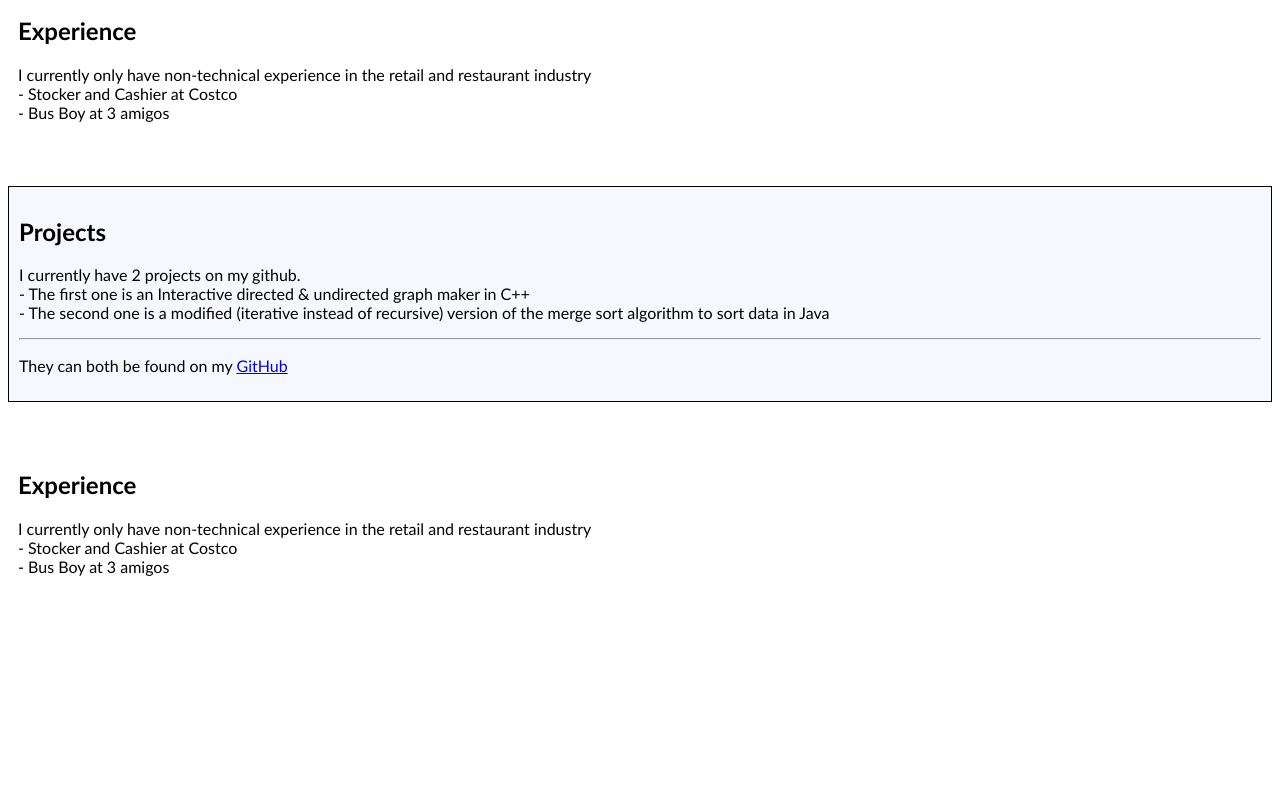
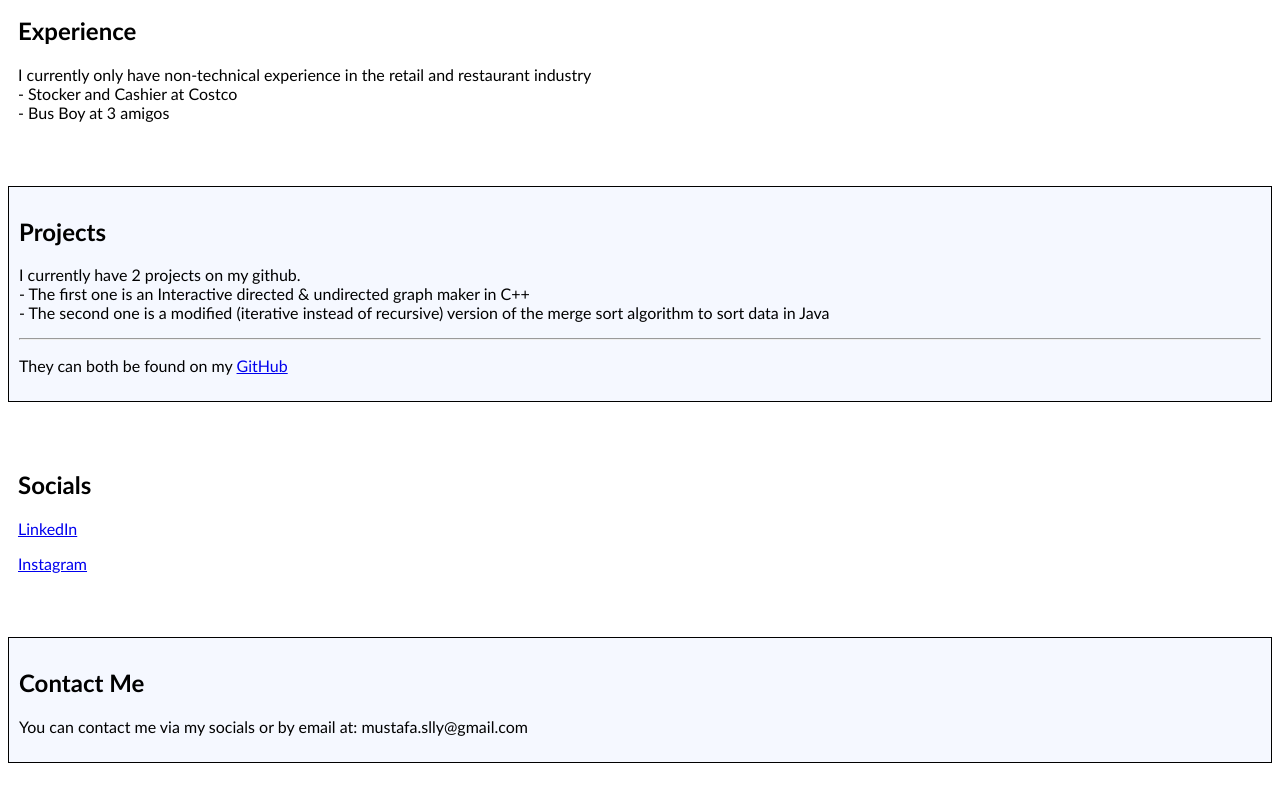
Before and after one commit to MustafaSameem/personal_website, a plain HTML site: page index.html in a window 1280 px wide. Shown: the part 577-1377 px from the top of the page. Before the commit the page ends 1217 px from the top, so only its background shows below. Drawn offline with Linux system fonts and the light colour scheme.

Commit message:
Update index.html

```diff
--- a/index.html
+++ b/index.html
@@ -105,12 +105,15 @@ li a:hover {
 </div>
 
 <div class="neutral">
-<h2 id="Experience">Experience</h2>
-<p> I currently only have non-technical experience in the retail and restaurant industry<br>
- - Stocker and Cashier at Costco <br>
- - Bus Boy at 3 amigos</p>
+<h2 id="Socials">Socials</h2>
+<p> <a href="https://www.linkedin.com/in/mustafa-sameem-984904249/">LinkedIn<a/> </p>
+<p> <a href="https://www.instagram.com/mustafa_sameem/">Instagram<a/> </p>
 </div>
 
+<div class="colored">
+<h2 id="Contact me">Contact Me</h2>
+<p> You can contact me via my socials or by email at: mustafa.slly@gmail.com</p>
+</div>
 
 
 </body>
```
